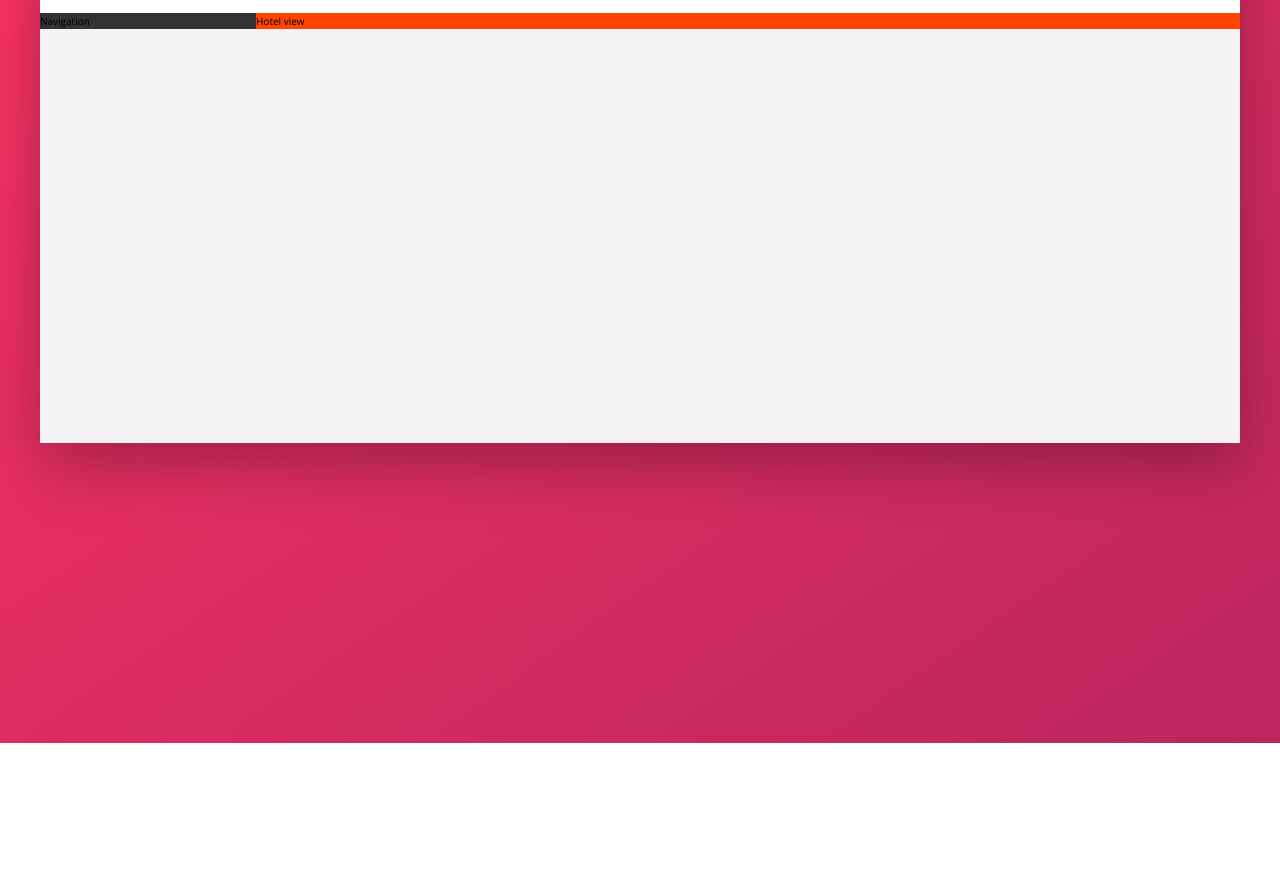
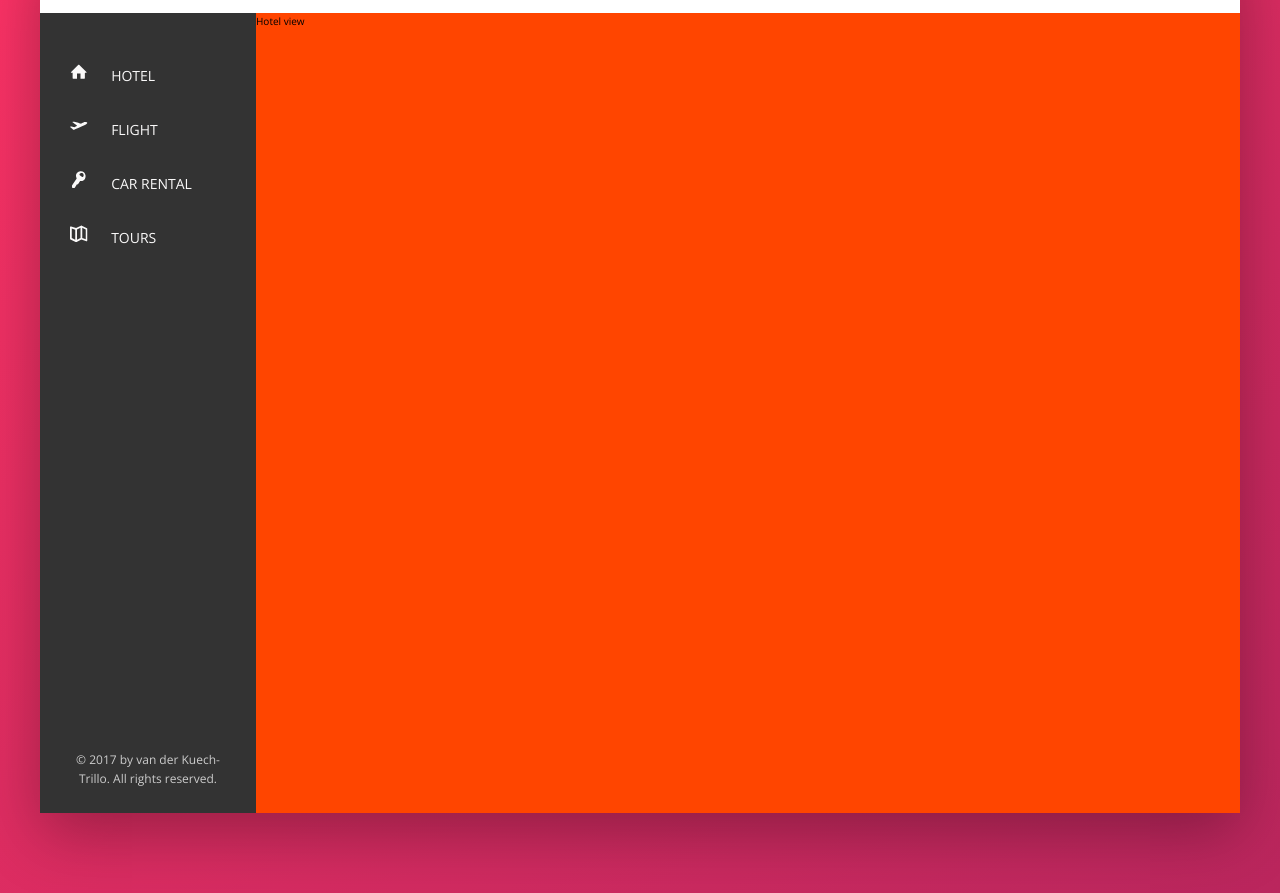
Before and after one commit to elvenvdk/vdk_trillo, a plain HTML site: page index.html in a window 1280 px wide. Shown: the part 137-1030 px from the top of the page. Before the commit the page ends 880 px from the top, so only its background shows below. Drawn offline with nearby package versions, Linux system fonts and the light colour scheme.

Commit message:
add styling

```diff
--- a/css/style.css
+++ b/css/style.css
@@ -126,6 +126,28 @@ body {
     border-radius: 50%;
     margin-right: 1rem; }
 
+.side-nav {
+  font-size: 1.4rem;
+  list-style-type: none;
+  margin-top: 3.5rem; }
+  .side-nav__link:link, .side-nav__link:visited {
+    color: var(--color-grey-light-1);
+    text-decoration: none;
+    text-transform: uppercase;
+    display: block;
+    padding: 1.5rem 3rem; }
+  .side-nav__icon {
+    width: 1.75rem;
+    height: 1.75rem;
+    margin-right: 2rem;
+    fill: currentColor; }
+
+.legal {
+  font-size: 1.2rem;
+  text-align: center;
+  padding: 2.5rem;
+  color: var(--color-grey-light-4); }
+
 .container {
   max-width: 120rem;
   margin: 8rem auto;
@@ -147,9 +169,13 @@ body {
 
 .sidebar {
   background-color: var(--color-grey-dark-1);
-  flex: 0 0 18%; }
+  flex: 0 0 18%;
+  display: flex;
+  flex-direction: column;
+  justify-content: space-between; }
 
 .hotel-view {
   background-color: #fff;
   background-color: orangered;
-  flex: 1; }
+  flex: 1;
+  height: 80rem; }
--- a/index.html
+++ b/index.html
@@ -1,6 +1,6 @@
-
 <!DOCTYPE html>
 <html lang="en">
+
 <head>
   <meta charset="UTF-8">
   <meta name="viewport" content="width=device-width, initial-scale=1.0">
@@ -11,6 +11,7 @@
 
   <title>trillo &mdash; Your all-in-one booking app</title>
 </head>
+
 <body>
   <div class="container">
     <header class="header">
@@ -44,7 +45,43 @@
     </header>
     <div class="content">
       <nav class="sidebar">
-              Navigation
+        <ul class="side-nav">
+          <li class="side-nav__item">
+            <a href="#" class="side-nav__link">
+              <svg class="side-nav__icon">
+                <use xlink:href="img/sprite.svg#icon-home"></use>
+              </svg>
+              <span>Hotel</span>
+            </a>
+          </li>
+          <li class="side-nav__item">
+            <a href="#" class="side-nav__link">
+              <svg class="side-nav__icon">
+                <use xlink:href="img/sprite.svg#icon-aircraft-take-off"></use>
+              </svg>
+              <span>Flight</span>
+            </a>
+          </li>
+          <li class="side-nav__item">
+            <a href="#" class="side-nav__link">
+              <svg class="side-nav__icon">
+                <use xlink:href="img/sprite.svg#icon-key"></use>
+              </svg>
+              <span>Car rental</span>
+            </a>
+          </li>
+          <li class="side-nav__item">
+            <a href="#" class="side-nav__link">
+              <svg class="side-nav__icon">
+                <use xlink:href="img/sprite.svg#icon-map"></use>
+              </svg>
+              <span>Tours</span>
+            </a>
+          </li>
+        </ul>
+        <div class="legal">
+          &copy; 2017 by van der Kuech-Trillo. All rights reserved.
+        </div>
       </nav>
       <main class="hotel-view">
         Hotel view
@@ -52,4 +89,5 @@
     </div>
   </div>
 </body>
+
 </html>
--- a/sass/_components.scss
+++ b/sass/_components.scss
@@ -129,3 +129,48 @@
     margin-right: 1rem;
   }
 }
+
+
+/////////////////////////////
+// SIDE NAVIGATION
+
+.side-nav {
+  font-size: 1.4rem;
+  list-style-type: none;
+  margin-top: 3.5rem;
+
+
+  &__item {
+
+  }
+
+  &__link:link,
+  &__link:visited {
+    color: var(--color-grey-light-1);
+    text-decoration: none;
+    text-transform: uppercase;
+    display: block;
+    padding: 1.5rem 3rem;
+  }
+
+  &__link:hover {
+
+  }
+
+  &__icon {
+    width: 1.75rem;
+    height: 1.75rem;
+    margin-right: 2rem;
+    fill: currentColor;
+  }
+}
+
+/////////////////////////////
+// LEGAL TEXT
+
+.legal {
+  font-size: 1.2rem;
+  text-align: center;
+  padding: 2.5rem;
+  color: var(--color-grey-light-4);
+}
--- a/sass/_layout.scss
+++ b/sass/_layout.scss
@@ -26,10 +26,15 @@
 .sidebar {
   background-color: var(--color-grey-dark-1);
   flex: 0 0 18%;
+
+  display: flex;
+  flex-direction: column;
+  justify-content: space-between;
 }
 
 .hotel-view {
   background-color: #fff;
   background-color: orangered;
   flex: 1;
+  height: 80rem;
 }
```
Lines whose indentation alone changed are shown as unchanged.
